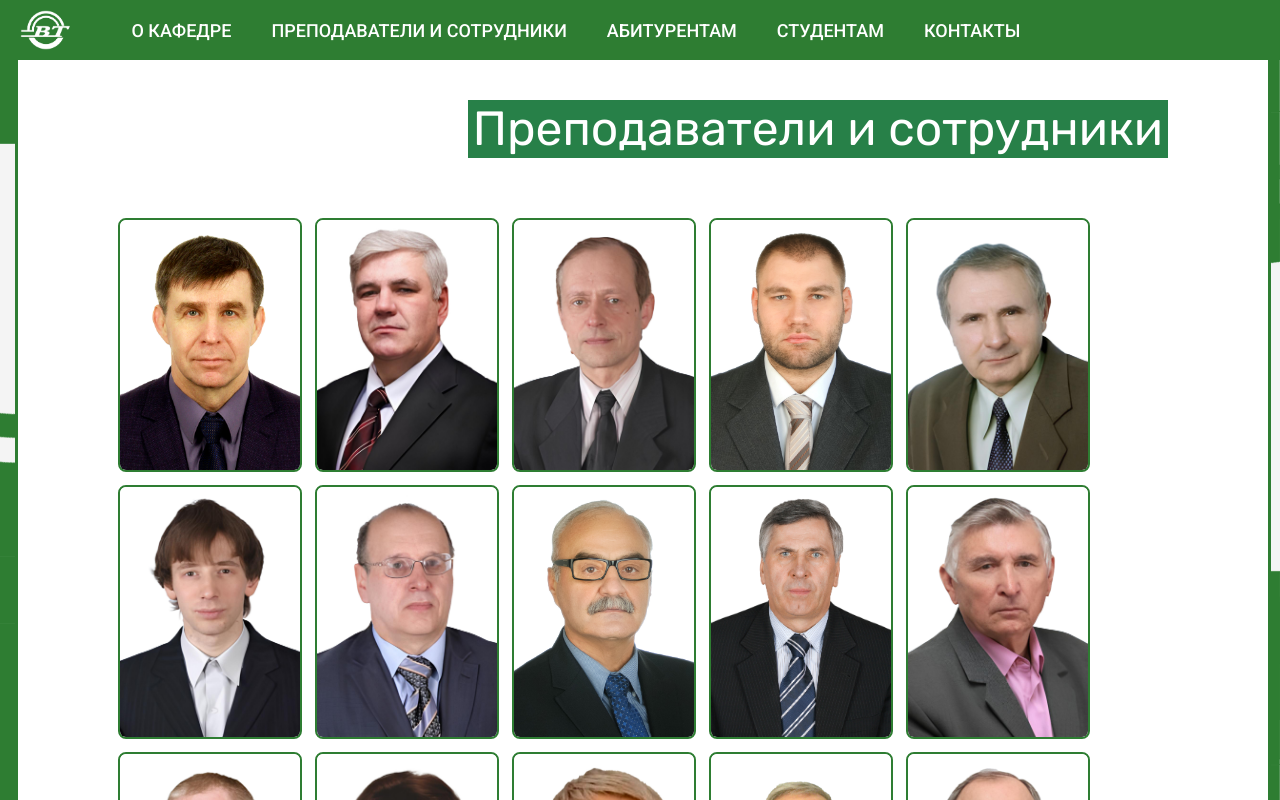
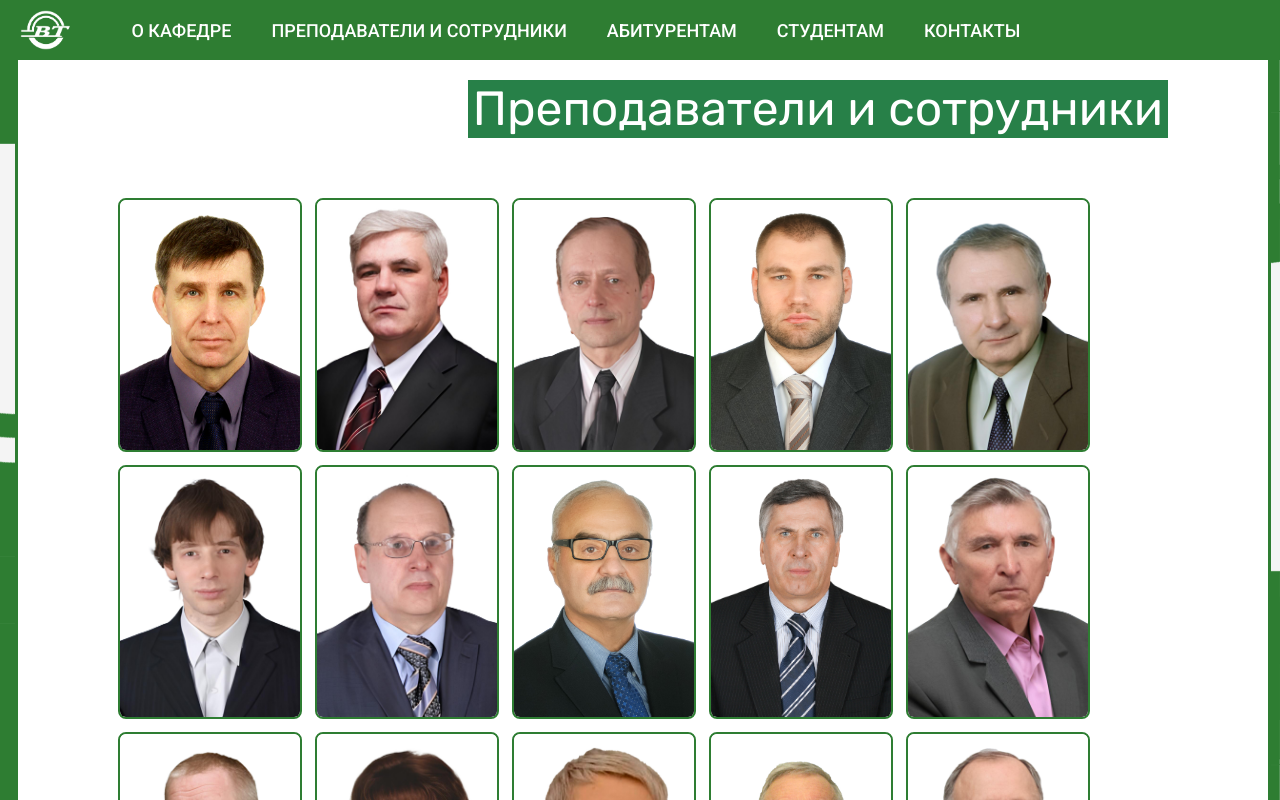
Before and after one commit to SyleeSFY/VT, a React (Create React App) app: page /educator in a window 1280 px wide. Shown: the top 800 px of the page. Built offline with nearby package versions, Linux system fonts and the light colour scheme.

Commit message:
END OF EDUCATORS

```diff
--- a/src/pages/educator/educator.jsx
+++ b/src/pages/educator/educator.jsx
@@ -42,7 +42,7 @@ const Educator = () => {
 
   return (
     <div className='home'>
-      <div className="DivInfo">
+
         <div className="FlexEnd" style={{ paddingRight: 60 }}>
           <div className="BlockTittleHome">
             <span className='VT'>Преподаватели и сотрудники</span>
@@ -55,7 +55,7 @@ const Educator = () => {
             <div
               className={`Card Cursor ${loaded ? 'visible' : ''}`}
               key={educator.id}
-              style={{ transitionDelay: `${educator.id * 0.05}s` }}
+              style={{ transitionDelay: `${educator.id * 0.1}s` }}
             >
               <img
                 src={educator.src}
@@ -69,7 +69,7 @@ const Educator = () => {
           ))}
         </div>
       </div>
-    </div>
+
   )
 }
 
```
